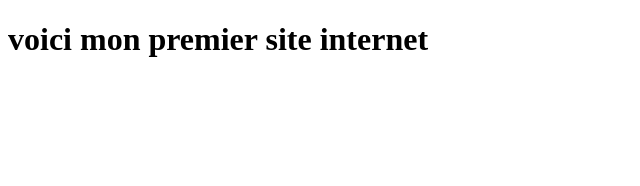
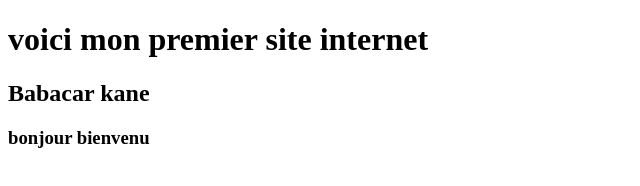
Before and after one commit to babacar570/mon-premier-site-internet, a plain HTML site: page index.html in a window 1280 px wide. Shown: the whole page, without its empty margins (0-640 px from the left). Drawn offline with Linux system fonts and the light colour scheme.

Commit message:
troisieme commit

```diff
--- a/index.html
+++ b/index.html
@@ -8,5 +8,7 @@
 </head>
 <body>
     <h1>voici mon premier site internet</h1>
+    <h2>Babacar kane</h2>
+    <h3>bonjour bienvenu</h3>
 </body>
 </html>
```
